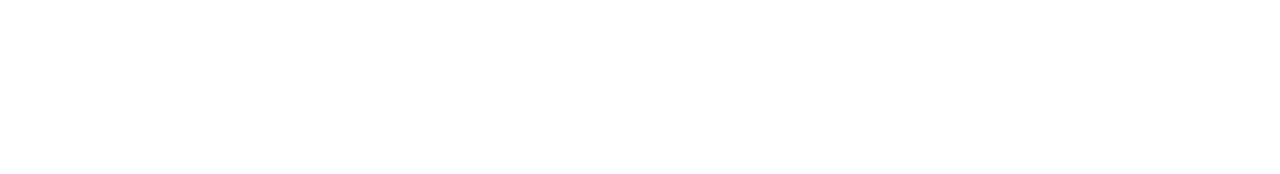
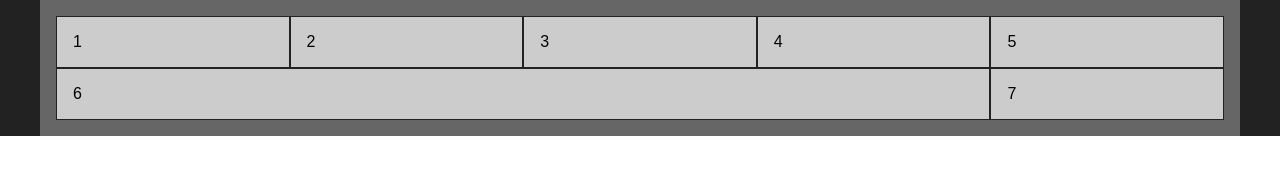
Before and after one commit to ealbinu/iconos24, a plain HTML site: page Flexbox/maquetacion.html in a window 1280 px wide. Drawn offline with Linux system fonts and the light colour scheme.

Commit message:
Clase 7 JS

```diff
--- a/Flexbox/maquetacion.css
+++ b/Flexbox/maquetacion.css
@@ -0,0 +1,14 @@
+.container-fluid {
+	background-color: #222;
+}
+
+.container {
+	background-color: #666;
+	padding: 1rem;
+}
+
+.item {
+	background-color: #CCC;
+	border: thin solid #222;
+	padding: 1rem;
+}
--- a/Flexbox/maquetacion.html
+++ b/Flexbox/maquetacion.html
@@ -9,6 +9,16 @@
 	<link rel="stylesheet" href="./maquetacion.css">
 </head>
 <body>
-
+	<article class="container-fluid">
+		<section class="container  sm-flex  sm-flex-wrap">
+			<div class="item  sm-w50  md-c4  lg-w25  xl-w20">1</div>
+			<div class="item  sm-w50  md-c4  lg-w25  xl-w20">2</div>
+			<div class="item  sm-w50  md-c4  lg-w25  xl-w20">3</div>
+			<div class="item  sm-w50  md-c4  lg-w25  xl-w20">4</div>
+			<div class="item  sm-w50  md-c4  lg-w25  lg-flex-auto  xl-w20">5</div>
+			<div class="item  sm-w50  md-c4  lg-w25  lg-flex-auto  xl-w20">6</div>
+			<div class="item  sm-w50  md-c4  md-flex-auto  lg-w25  lg-flex-none  xl-w20">7</div>
+		</section>
+	</article>
 </body>
 </html>
```
